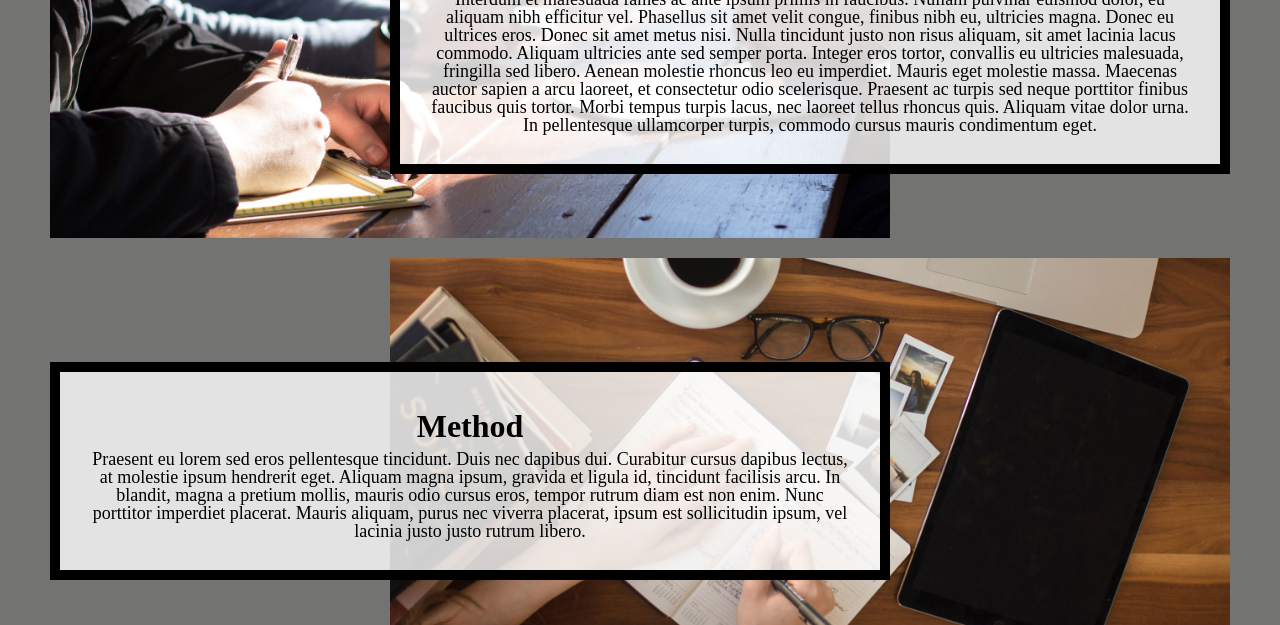
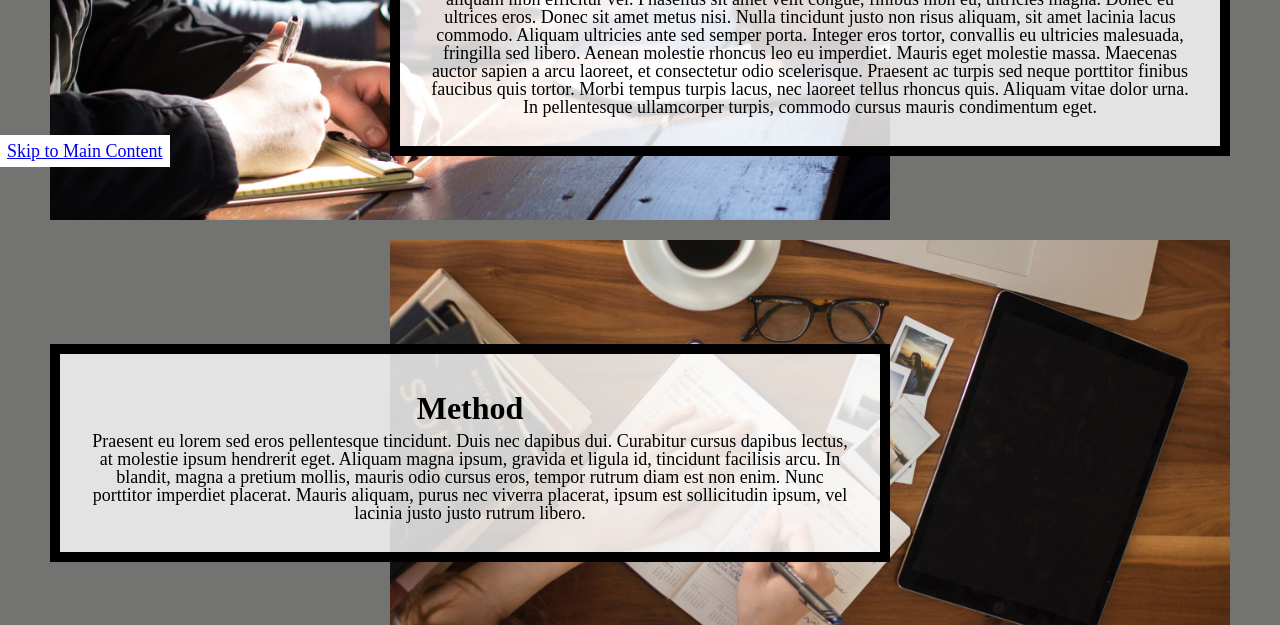
Before and after one commit to JordanDodson/homework5-2021, a plain HTML site: page index.html in a window 1280 px wide. Shown: the part 683-1308 px from the top of the page. Drawn offline with Linux system fonts and the light colour scheme.

Commit message:
Update style.css

```diff
--- a/css/style.css
+++ b/css/style.css
@@ -74,12 +74,13 @@ a:hover{
   -webkit-transition: top 1s ease-out;
   transition: top 1s ease-out;
   z-index: 1;
-  position: relative;
+  position: absolute;
   bottom: -50px;
 }
 
 .skip a:focus{
 
+position: absolute;
 top: 10px;
 
 }
```
